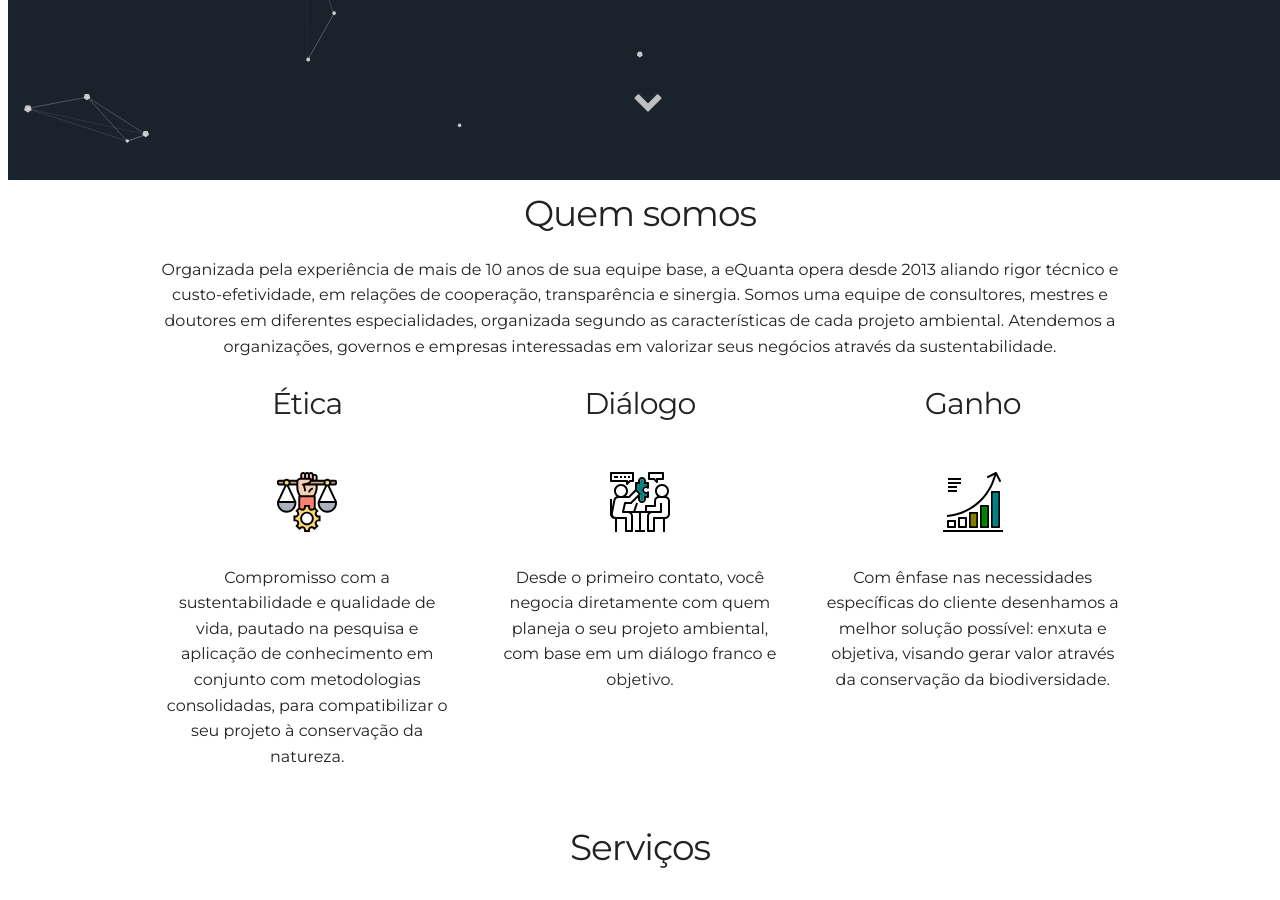
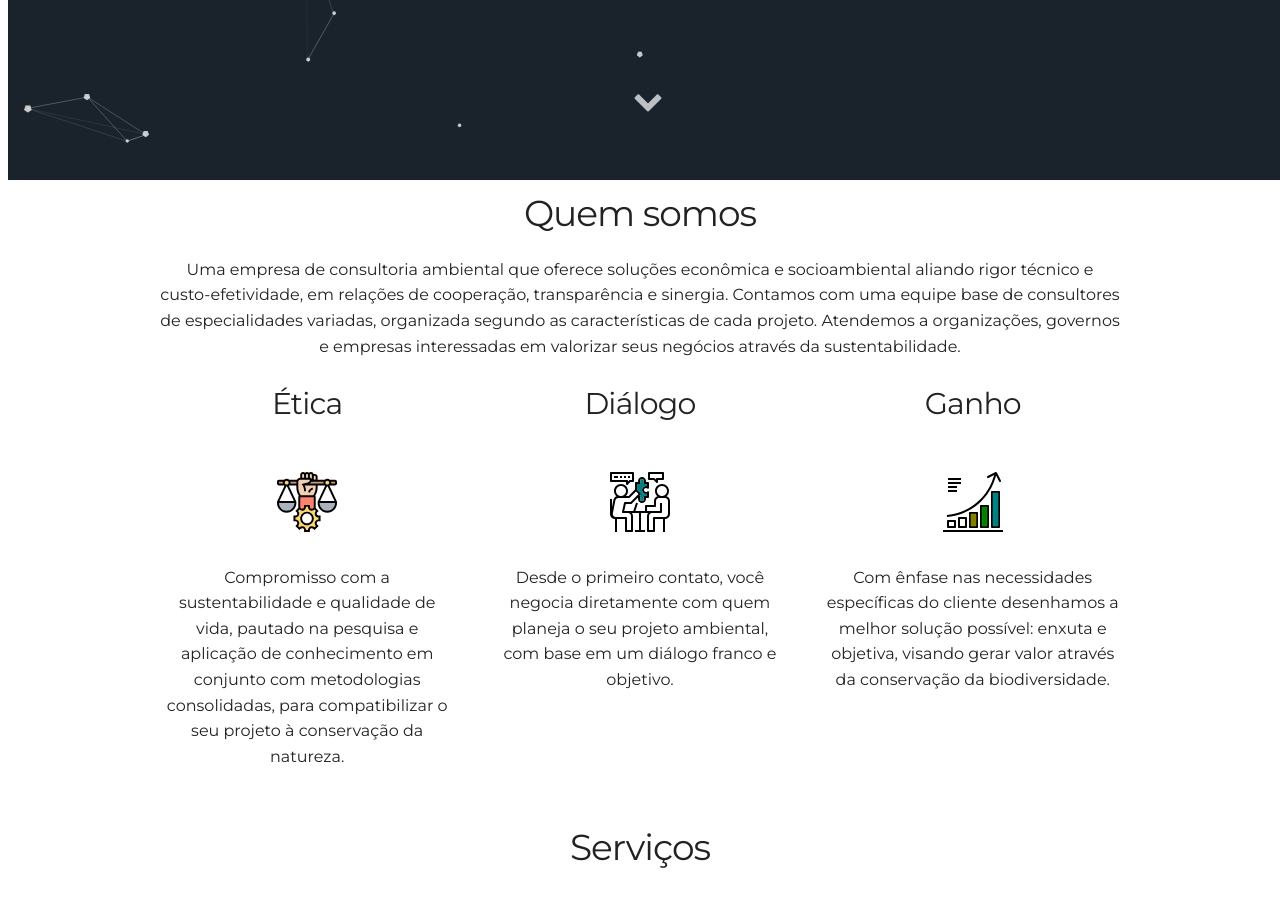
Before and after one commit to leroy1977/eQ1, a Jekyll site: the page built from index.html, in a window 1280 px wide and 900 px high, scrolled down 735 px. Built offline with Jekyll 4.4.1, drawn with Linux system fonts in a browser that asks for light colours.

Commit message:
Update _config.yml

```diff
--- a/_config.yml
+++ b/_config.yml
@@ -11,7 +11,7 @@
 
 # User settings
 username: eQuanta
-user_description: Organizada pela experiência de mais de 10 anos de sua equipe base, a eQuanta opera desde 2013 aliando rigor técnico e custo-efetividade, em relações de cooperação, transparência e sinergia. Somos uma equipe de consultores, mestres e doutores em diferentes especialidades, organizada segundo as características de cada projeto ambiental. Atendemos a organizações, governos e empresas interessadas em valorizar seus negócios através da sustentabilidade.
+user_description: Uma empresa de consultoria ambiental que oferece soluções econômica e socioambiental aliando rigor técnico e custo-efetividade, em relações de cooperação, transparência e sinergia. Contamos com uma equipe base de consultores de especialidades variadas, organizada segundo as características de cada projeto. Atendemos a organizações, governos e empresas interessadas em valorizar seus negócios através da sustentabilidade.
 
 user_title: <p> <i> Diligentia laborat in omnis silvae et maria </i> <br> &bull; &bull; &bull; <br>Benvindos à nossa landing page! </p>
 email: e.quanta.env@gmail.com
```
